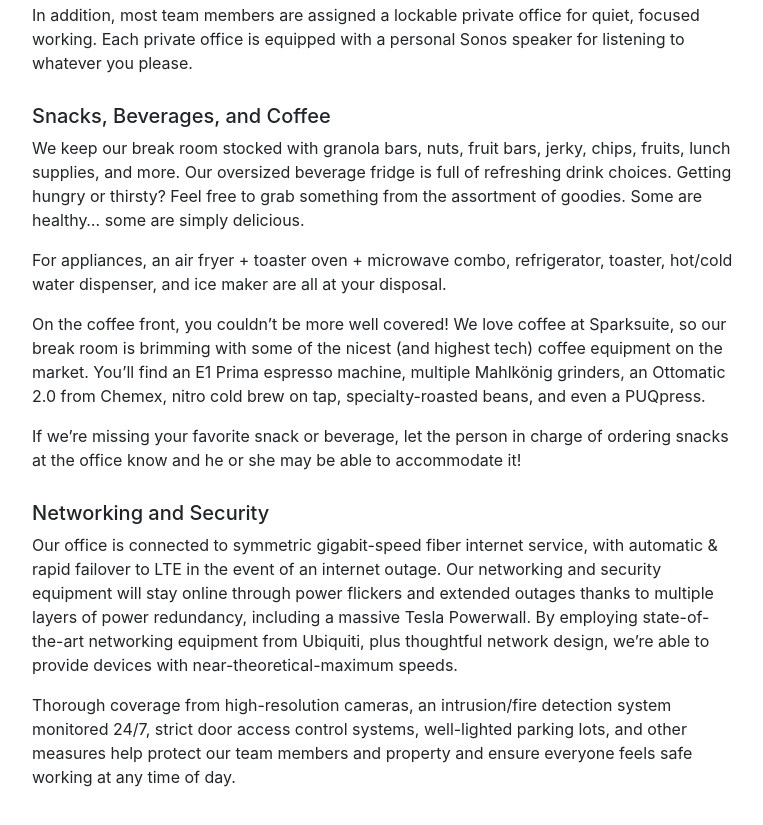
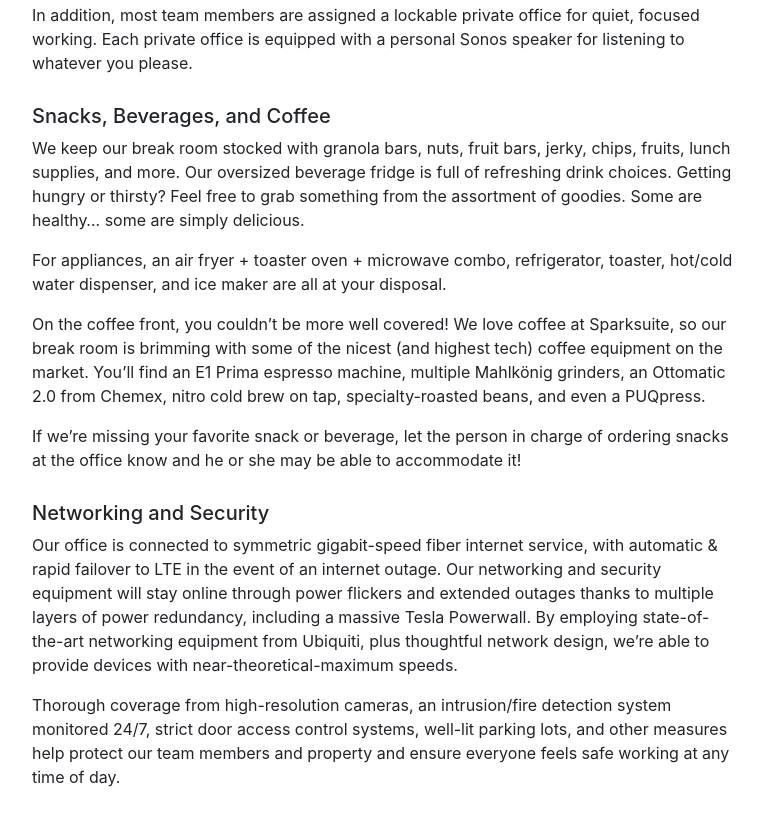
Before and after one commit to sparksuite/employee-handbook, a plain HTML site: page benefits/office.html in a window 1280 px wide. Shown: the part 958-1783 px from the top of the page, without its empty margins (255-1018 px from the left). Drawn offline with nearby package versions, Linux system fonts and the light colour scheme.

Commit message:
Change "lighted" to "lit" for succinctness

```diff
--- a/benefits/office.html
+++ b/benefits/office.html
@@ -85,7 +85,7 @@
 				</p>
 
 				<p>
-					Thorough coverage from high-resolution cameras, an intrusion/fire detection system monitored 24/7, strict door access control systems, well-lighted parking lots, and other measures help protect our team members and property and ensure everyone feels safe working at any time of day.
+					Thorough coverage from high-resolution cameras, an intrusion/fire detection system monitored 24/7, strict door access control systems, well-lit parking lots, and other measures help protect our team members and property and ensure everyone feels safe working at any time of day.
 				</p>
 			</div>
 		</div>
```
